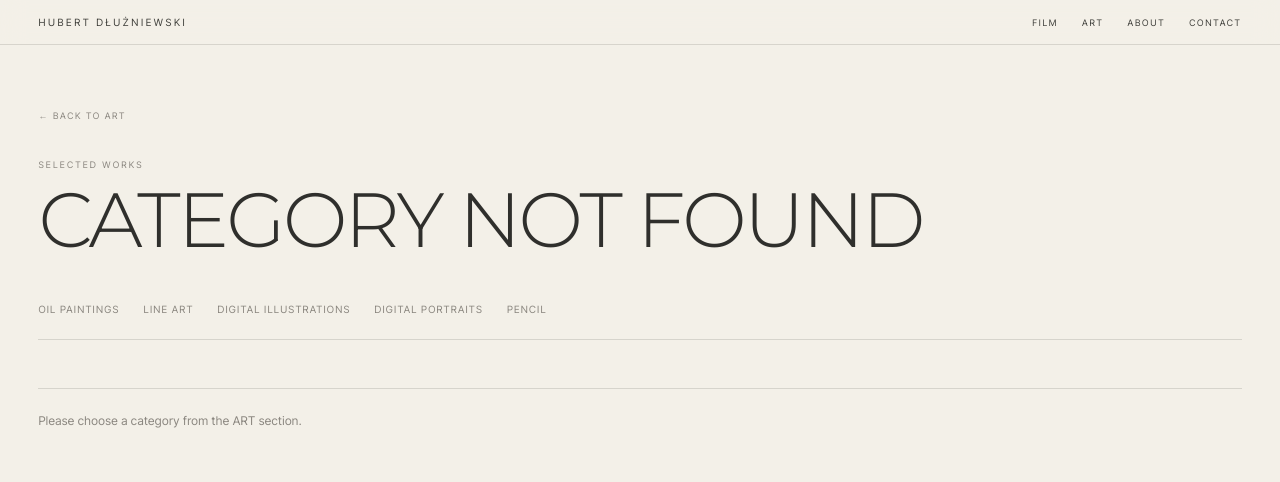
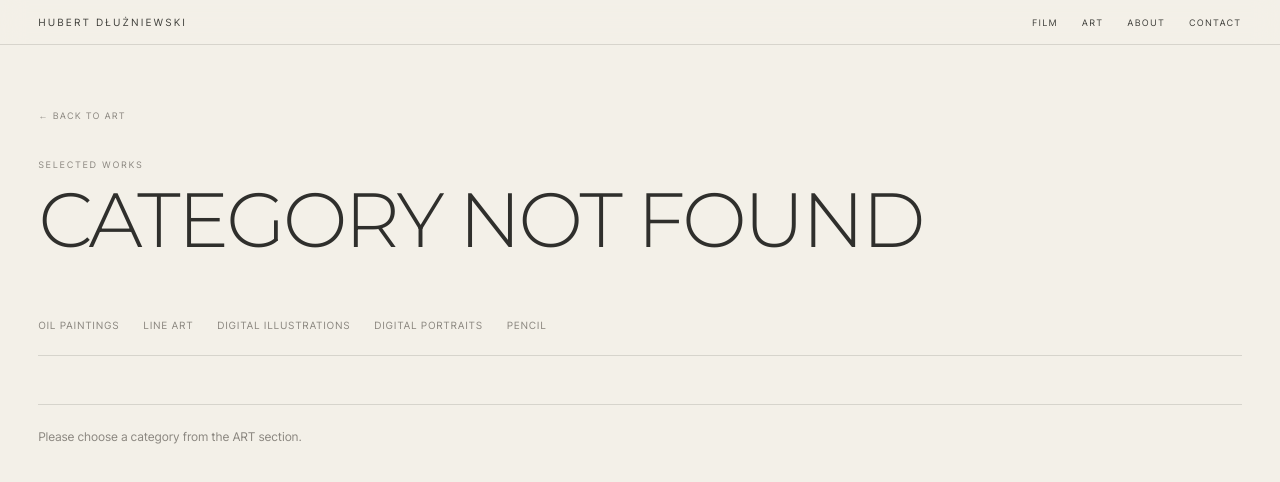
Before and after one commit to hdluzniewski-hamak/hubert-portfolio, a plain HTML site: page art/category.html in a window 1280 px wide. Drawn offline with Linux system fonts and the light colour scheme.

Commit message:
Update category.html

```diff
--- a/art/category.html
+++ b/art/category.html
@@ -48,14 +48,20 @@ h1{font-family:"Montserrat",Arial,sans-serif;font-size:clamp(40px,6vw,90px);line
 @media(max-width:900px){.gallery{grid-template-columns:repeat(2,minmax(0,1fr))}}
 @media(max-width:620px){.top{align-items:flex-start}.nav{gap:10px;flex-wrap:wrap;justify-content:flex-end}.gallery{grid-template-columns:1fr}main{padding-top:40px}}
 
+
 .art-nav {
+  position: sticky;
+  top: 46px;
+  z-index: 19;
   display: flex;
   flex-wrap: wrap;
   gap: 12px 24px;
   margin: 0 0 36px;
-  padding-bottom: 18px;
+  padding: 16px 0 18px;
+  background: var(--bg);
   border-bottom: 1px solid var(--line);
 }
+
 
 .art-nav a {
   font-size: 10px;
```
